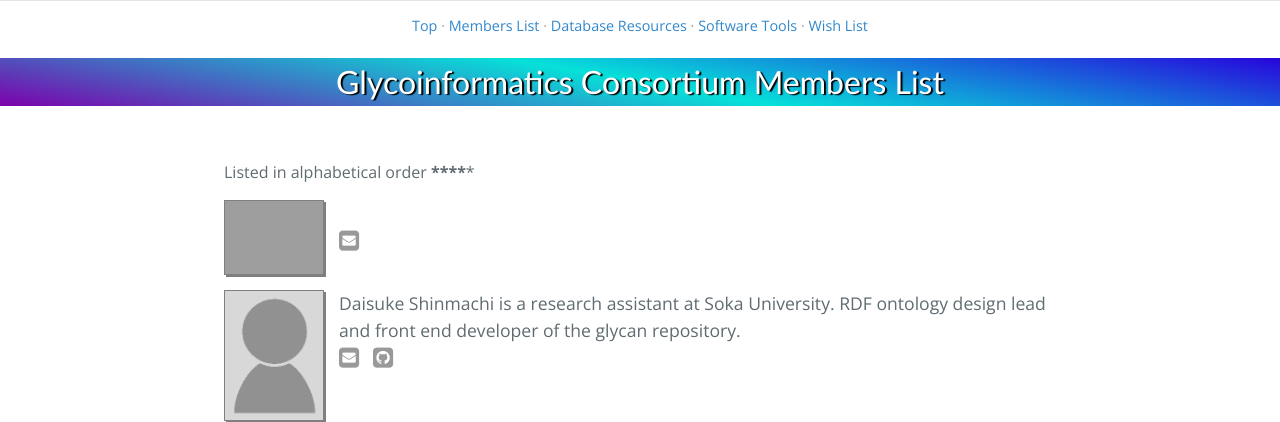
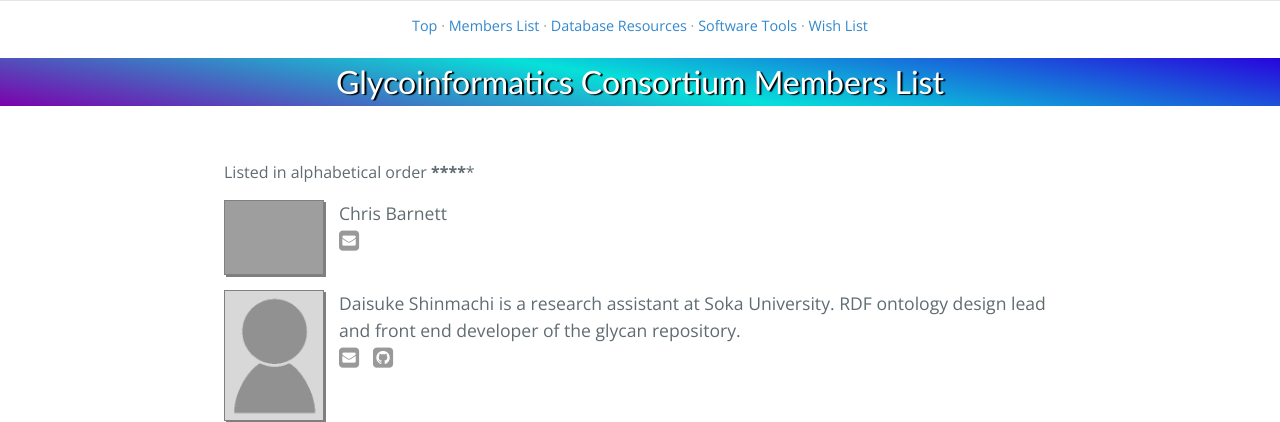
Before and after one commit to glycoinfo/glic-old, a Jekyll site: the page built from member/index.md, in a window 1280 px wide and 900 px high. Shown: the top 422 px of the window. Built offline with Jekyll 4.4.1, drawn with Linux system fonts in a browser that asks for light colours; nearby versions of some CDN libraries; Markdown is read by kramdown in place of the engine named in the settings.

Commit message:
Update authors.yml

```diff
--- a/_data/authors.yml
+++ b/_data/authors.yml
@@ -2,6 +2,7 @@
   github:
   email: chris.barnett@uct.ac.za
   bio: |
+   Chris Barnett
 
 - name: Daisuke Shinmachi
   github: shinmachi
```
